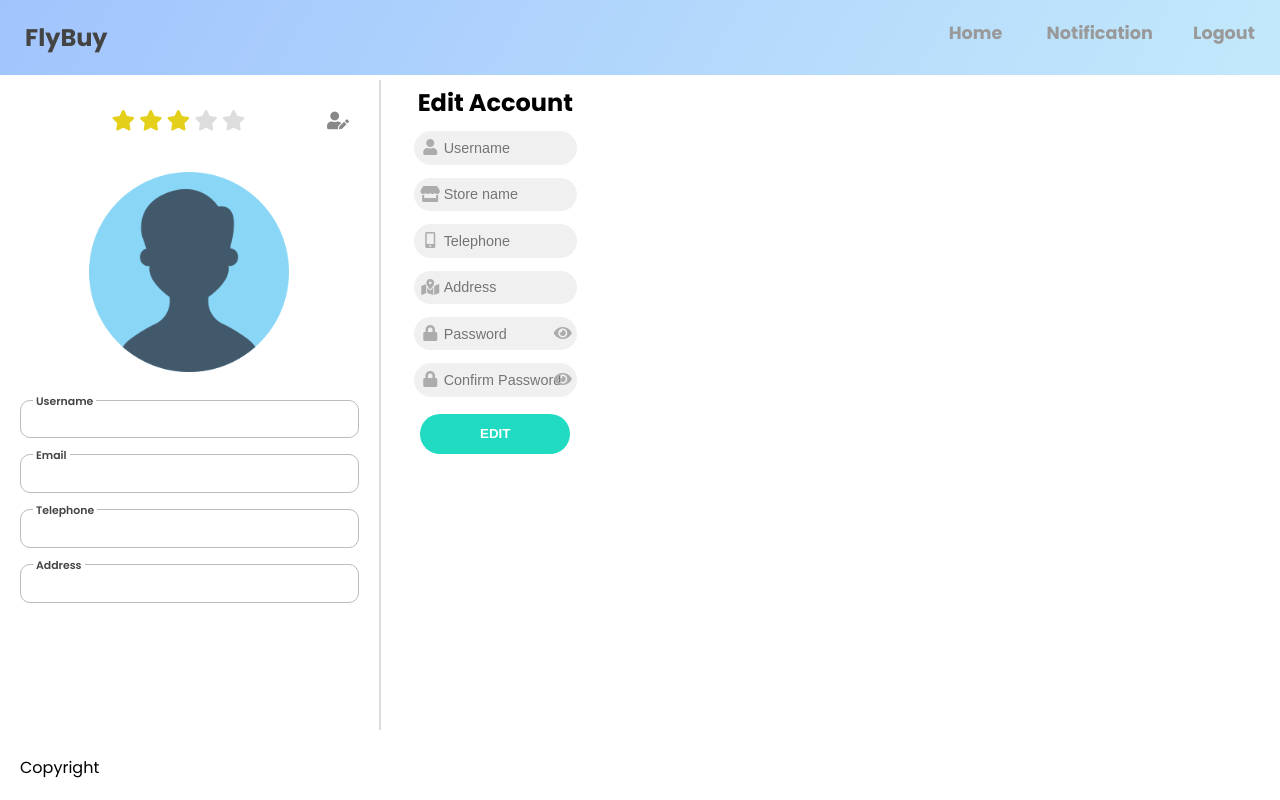
After one commit to Nuwa-Hub/FlyBuy, a PHP site: page /FlyBuy/editSellerAccount.php in a window 1280 px wide. The commit adds this page. Run offline with PHP 8.4, Linux system fonts and the light colour scheme; the template is opened without the code that fills it, so the values that code supplies are empty.

Commit message:
edit seller account

```diff
--- /dev/null
+++ b/view/editSellerAccount.php
@@ -0,0 +1,158 @@
+<?php
+
+?>
+
+
+<!DOCTYPE html>
+<html lang="en">
+<head>
+    <meta charset="UTF-8">
+    <meta http-equiv="X-UA-Compatible" content="IE=edge">
+    <meta name="viewport" content="width=device-width, initial-scale=1.0">
+
+    <link
+        rel="stylesheet"
+        href="https://cdnjs.cloudflare.com/ajax/libs/font-awesome/5.15.3/css/all.min.css"
+        integrity="sha512-iBBXm8fW90+nuLcSKlbmrPcLa0OT92xO1BIsZ+ywDWZCvqsWgccV3gFoRBv0z+8dLJgyAHIhR35VZc2oM/gI1w=="
+        crossorigin="anonymous"
+    />
+
+    <link rel="stylesheet" href="../css/styles_sellerAccount.css">
+    <link rel="stylesheet" href="../css/styles_popup.css">
+    <title>FlyBuy | Edit</title>
+</head>
+<body>
+
+    <main>
+        <nav>
+            <a href="#" class="logo">FlyBuy</a>
+            <a href="#" class="home">Home</a>
+            <a href="#" class="notification">Notification</a>
+            <a onclick="toggleLogout()" class="logout">Logout</a>
+        </nav>
+
+        <aside>
+            <div class="header">
+                <h3 class="store"><?php echo $user['storeName']; ?></h3>
+                <h3>
+                    <i class="fa fa-star checked"></i>
+                    <i class="fa fa-star checked"></i>
+                    <i class="fa fa-star checked"></i>
+                    <i class="fa fa-star"></i>
+                    <i class="fa fa-star"></i>
+                </h3>
+                <a href="#" class="user-edit-icon"><i class="fas fa-user-edit"></i></a>
+            </div>
+            <div class="img-div">
+                <img src="../resources/user.png" alt="profile picture">
+                <!-- <a href="#" class="edit-icon"><i class="fas fa-pen"></i></a> -->
+            </div>
+            <div class="name"><?php echo $user['username']; ?>
+                <label for="name" class="label label-name">Username</label>
+            </div>
+            <div class="email"><?php echo $user['email']; ?>
+                <label for="name" class="label label-name">Email</label>
+            </div>
+            <div class="contact"><?php echo $user['telNo']; ?>
+                <label for="name" class="label label-name">Telephone</label>
+            </div>
+            <div class="location"><?php echo $user['Address']; ?>
+                <label for="name" class="label label-name">Address</label>
+            </div>
+        </aside>
+
+        <section class="edit-section">
+            <h1 class="title">Edit Account</h1>
+
+            <form class="edit-form" id="edit-form" method="POST">
+                <div class="input-field ">
+                    <i class="fas fa-user"></i>
+                    <input name="username" type="text" placeholder="Username" class="username">
+                    <i class="fas fa-exclamation-circle tooltip">
+                        <small class="tooltip-text">Error</small>
+                    </i>
+                    <i class="fas fa-check-circle"></i>
+                </div>
+
+                <div class="input-field editAccount ">
+                    <i class="fas fa-store"></i>
+                    <input name="storeName" type="text" placeholder="Store name" class="storeName">
+                    <i class="fas fa-exclamation-circle tooltip">
+                        <small class="tooltip-text">Error</small>
+                    </i>
+                    <i class="fas fa-check-circle"></i>
+                </div>
+
+                <div class="input-field editAccount">
+                    <i class="fas fa-mobile-alt"></i>
+                    <input name="telNo" type="text" placeholder="Telephone" class="telNo">
+                    <i class="fas fa-exclamation-circle tooltip">
+                        <small class="tooltip-text">Error</small>
+                    </i>
+                    <i class="fas fa-check-circle"></i>
+                </div>
+
+                <div class="input-field editAccount">
+                    <i class="fas fa-map-marked-alt"></i>
+                    <input name="address" type="text" placeholder="Address" class="address">
+                    <i class="fas fa-exclamation-circle tooltip">
+                        <small class="tooltip-text">Error</small>
+                    </i>
+                    <i class="fas fa-check-circle"></i>
+                </div>
+
+                <div class="input-field editAccount">
+                    <i class="fas fa-lock"></i>
+                    <input name="password" type="password" placeholder="Password" class="psw">
+                    <i class="fas fa-eye togglePassword"></i>
+                    <i class="fas fa-exclamation-circle tooltip">
+                        <small class="tooltip-text">Error</small>
+                    </i>
+                    <i class="fas fa-check-circle"></i>
+                </div>
+
+                <div class="input-field editAccount">
+                    <i class="fas fa-lock"></i>
+                    <input name="confirmPsw" type="password" placeholder="Confirm Password" class="confirm-psw">
+                    <i class="fas fa-eye togglePassword"></i>
+                    <i class="fas fa-exclamation-circle tooltip">
+                        <small class="tooltip-text">Error</small>
+                    </i>
+                    <i class="fas fa-check-circle"></i>
+                </div>
+
+                <input type="submit" class="edit btn" value="Edit">
+
+            </form>
+        </section>
+
+        <footer>Copyright</footer>
+    </main>
+
+    <!-- -----------------------------Popup window to confirm logout--------------------------------------- -->
+
+    <div class="popup-window logout">
+
+        <div class="overlay"></div>
+
+        <div class="content">
+
+            <div class="closeBtn" onclick="toggleLogout()">&times;</div>
+
+            <h1 class="title">Do you want to logout?</h1>
+
+            <img src="../resources/warn.png" alt="warn.png" class="warn-img">
+
+            <form method="post" class="logoutForm">
+                <input type="submit" class="logout btn" name="submitLogout" value="Confirm">
+            </form>
+
+        </div>
+
+    </div>
+
+</body>
+
+<script src="../javaScript/popupFormValidation.js"></script>
+
+</html>
```
Also changed, not shown: view/sellerAccount.php (+0 -77 lines).
